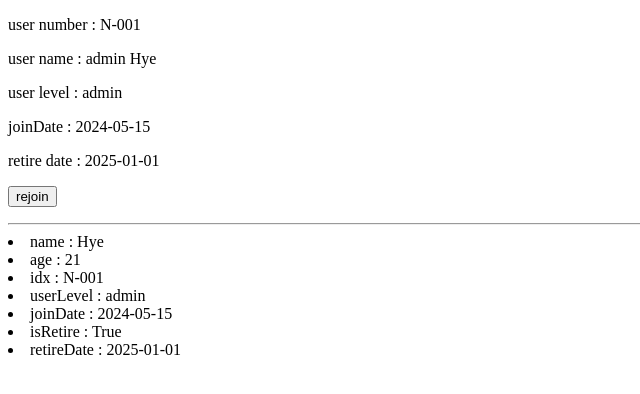
After one commit to yoonwoo1000/Python, a Flask app: page /user/view/2 in a window 1280 px wide. The commit adds this page. Shown: the top 394 px of the page, without its empty margins (0-640 px from the left). Run offline with Flask 3, Linux system fonts and the light colour scheme.

Commit message:
practice Jinja, Flask

```diff
--- /dev/null
+++ b/Flask/jinja.py
@@ -0,0 +1,51 @@
+from flask import Flask
+from flask import render_template
+
+app = Flask(__name__)
+
+
+@app.route("/")
+def index():
+    html = render_template(
+        "index.html", title="Jinja2 syntax", content=r"{{ name}} data"
+    )
+    return html
+
+
+@app.route("/user/view/1")
+def userInfo():
+    return render_template(
+        "userInfo.html",
+        idx="N-001",
+        userName="gang",
+        userLevel="user",
+        joinDate="2021-5-15",
+        isRetire="False",
+    )
+
+
+@app.route("/user/view/2")
+def userInfo_d():
+    userData = {
+        "name": "Hye",
+        "age": 21,
+        "idx": "N-001",
+        "userLevel": "admin",
+        "joinDate": "2024-05-15",
+        "isRetire": True,
+        "retireDate": "2025-01-01",
+    }
+
+    return render_template("userInfo_d.html", data=userData)
+
+
+ListData = ["Java", "JavaScript", "Python", "HTML", "CSS"]
+
+
+@app.route("/list/lang")
+def showLangList():
+    return render_template("list_lang.html", data=ListData)
+
+
+if __name__ == "__main__":
+    app.run(debug=True)
--- a/Flask/templates/index.html
+++ b/Flask/templates/index.html
@@ -7,5 +7,7 @@
     <h3>Webpage made by flask</h3>
     <h3>8080port</h3>
     <img src="../static/cat.jpg">
+
+    {{contents}}
 </body>
 </html>
--- /dev/null
+++ b/Flask/templates/userInfo_d.html
@@ -0,0 +1,32 @@
+<!DOCTYPE html>
+<head>
+    <meta charset="UTF-8">
+    <title>dictionary user information</title>
+</head>
+<body>
+    {% if data %}
+    <p> user number : {{data.idx}}</p>
+    <p> user name :
+         {{"admin" if data.userLevel == 'admin' else ""}}
+        {{data.name}}
+    </p>
+    <p> user level : {{data.userLevel}}</p>
+    <p> joinDate : {{data.joinDate}}</p>
+    <p> {% if data.isRetire%}
+            <p>retire date : {{data.retireDate}}</p>
+            <button>rejoin</button>
+        {%else%}
+            <button>block</button>
+        {%endif%}
+    </p>
+    <hr>
+    {% endif %}
+
+    {% if data %}
+        {%for key, value in data.items() %}
+            <li>{{key}} : {{value}}</li>
+        {%endfor%}
+    {% endif %}
+
+</body>
+</html>
--- /dev/null
+++ b/Flask/test.py
@@ -0,0 +1,5 @@
+age = 10
+
+result = "underage" if age < 20 else "age"
+
+print(result)
```
Also changed, not shown: Flask/list_view.py (added, +43 -0 lines), Flask/templates/list.html (added, +9 -0 lines), Flask/templates/list_lang.html (added, +16 -0 lines), Flask/templates/userInfo.html (added, +20 -0 lines), Flask/templates/view.html (added, +10 -0 lines).
